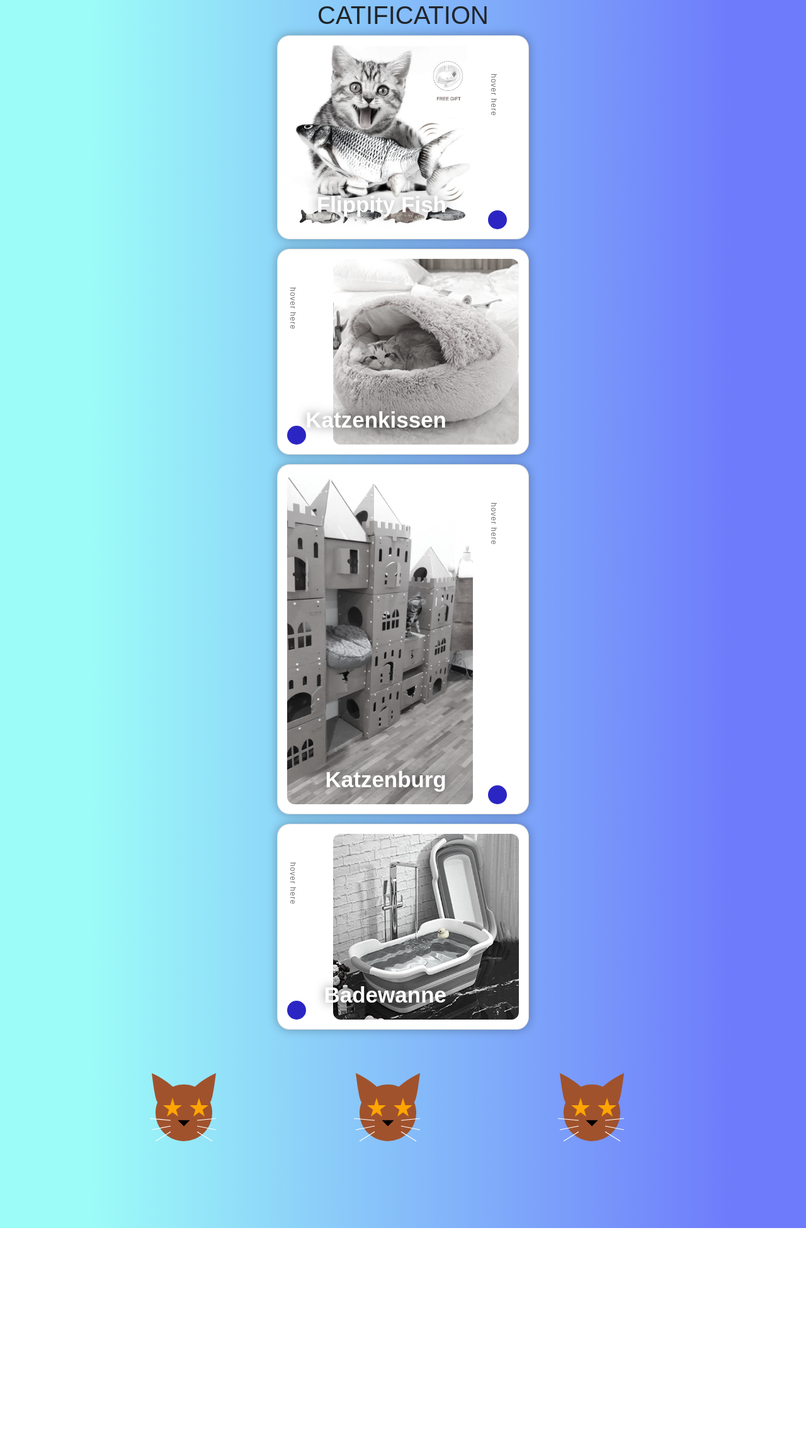
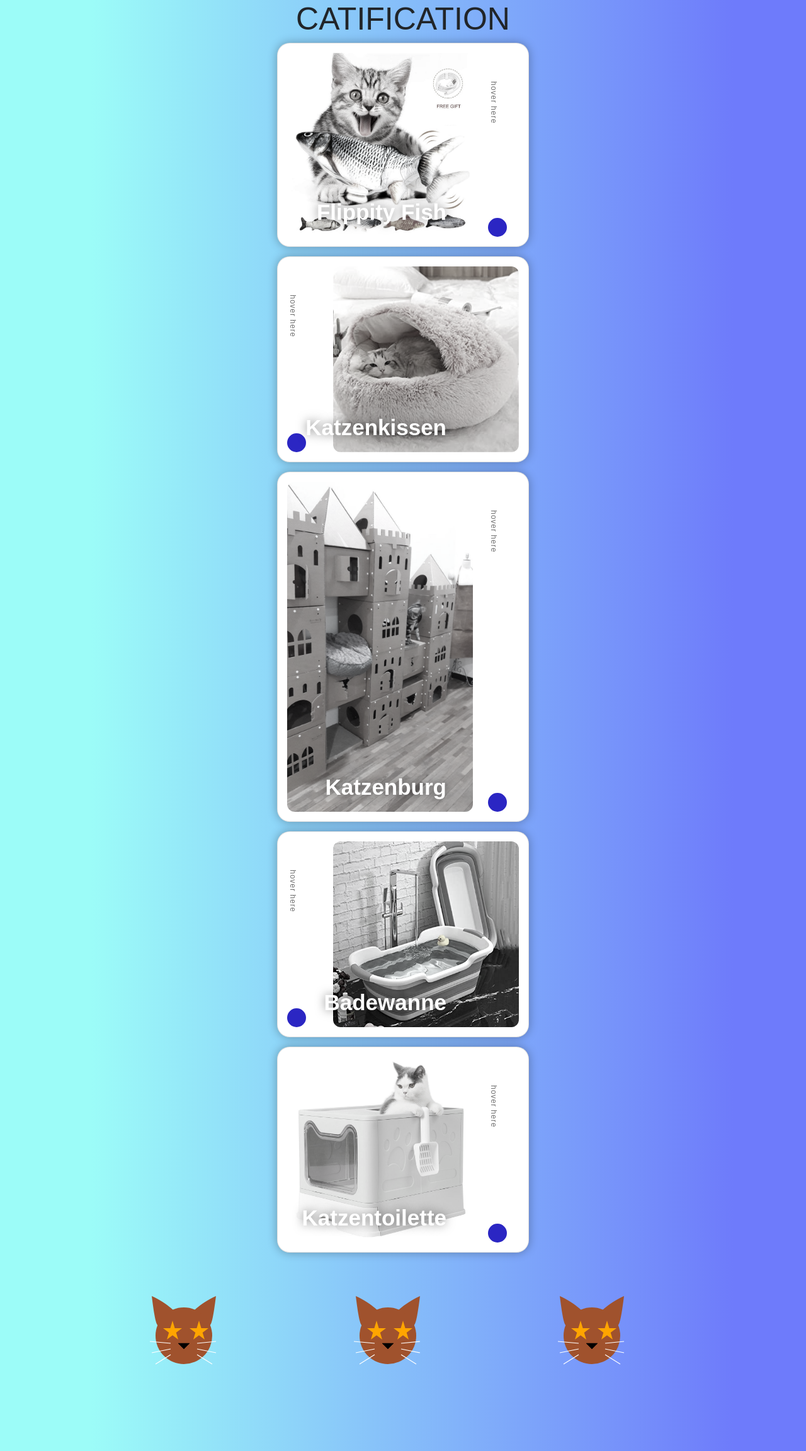
Before and after one commit to Desi7/cat-animierte-website, a React (Create React App) app: page / in a window 1280 px wide. Shown: the whole page at 63% size. Before the commit the page ends 1950 px from the top, so only its background shows below. Built offline with nearby package versions, Linux system fonts and the light colour scheme.

Commit message:
onscroll animation not finished + pushing status

```diff
--- a/package.json
+++ b/package.json
@@ -4,14 +4,16 @@
   "homepage": "https://desi7.github.io/cat-animierte-website",
   "private": true,
   "dependencies": {
+    "@react-spring/parallax": "^9.7.1",
     "@testing-library/jest-dom": "^5.16.5",
     "@testing-library/react": "^13.4.0",
     "@testing-library/user-event": "^13.5.0",
-    "aos": "^2.3.4",
+    "aos": "^3.0.0-beta.6",
     "bootstrap": "^5.1.0",
     "react": "^18.2.0",
     "react-bootstrap": "^2.7.2",
     "react-dom": "^18.2.0",
+    "react-reveal": "^1.2.2",
     "react-scripts": "5.0.1",
     "web-vitals": "^2.1.4"
   },
--- a/src/App.css
+++ b/src/App.css
@@ -1,5 +1,10 @@
 .App {
   text-align: center;
+}
+
+h1 {
+  font-size: 50px;
+  font-family: "Bahnschrift", sans-serif;
 }
 
 h1:hover {
--- a/src/App.js
+++ b/src/App.js
@@ -1,19 +1,22 @@
 import './App.css';
 import {Button, Card, Col, Row} from "react-bootstrap";
+import {Fade, Zoom} from "react-reveal";
 import KittyIcon from "./KittyIcon";
 import flippityFish from './images/flippity-fish.jpg';
 import katzenKissen from './images/katzenkissen.jpg';
 import katzenburg from './images/katzenburg.jpg';
 import katzenBadewanne from './images/katzen-badewanne.jpg';
+import katzenToilette from './images/katzen-toilette.jpg';
+import {Parallax, ParallaxLayer} from '@react-spring/parallax'
 
 export default function App() {
+
     return (
         <div className="container vh-100 d-flex align-items-center">
-            {/*Heftiger Header mit viel bling bling*/}
             <h1 className="text-center">CATIFICATION</h1>
 
-            {/*Für unsere Produkte - immer mit Text(innen) und Bild(aussen)*/}
-            <div data-aos="zoom-out-left">
+            <div>
+                <Fade left>
                     <Card>
                         <p className="text-right">text....</p>
                         <Row>
@@ -27,9 +30,11 @@ export default function App() {
                         </Row>
                         <h3>Flippity Fish</h3>
                     </Card>
+                </Fade>
             </div>
 
-            <div data-aos="zoom-out-left">
+            <div>
+                <Fade right>
                     <Card>
                         <Row>
                             <Col style={{alignSelf: "flex-end"}}>
@@ -43,9 +48,11 @@ export default function App() {
                         <h3>Katzenkissen</h3>
                         <p className="text-left">text....</p>
                     </Card>
+                </Fade>
             </div>
 
             <div>
+                <Fade left>
                     <Card>
                         <p className="text-right">text....</p>
                         <Row>
@@ -59,9 +66,11 @@ export default function App() {
                         </Row>
                         <h3>Katzenburg</h3>
                     </Card>
+                </Fade>
             </div>
 
             <div>
+                <Fade right>
                     <Card>
                         <p className="text-left">text....</p>
                         <Row>
@@ -75,7 +84,26 @@ export default function App() {
                         </Row>
                         <h3>Badewanne</h3>
                     </Card>
+                </Fade>
             </div>
+            <div>
+                <Fade left>
+                    <Card>
+                        <p className="text-right">text....</p>
+                        <Row>
+                            <Col>
+                                <img className="pic" src={katzenToilette} alt="Katzentoilette"></img>
+                            </Col>
+                            <Col style={{alignSelf: "flex-end"}}>
+                                <span>hover here</span>
+                                <Button disabled={true} style={{backgroundColor: '#2b26c3'}}></Button>
+                            </Col>
+                        </Row>
+                        <h3>Katzentoilette</h3>
+                    </Card>
+                </Fade>
+            </div>
+            <Zoom top>
                 <Row>
                     <Col>
                         <KittyIcon/>
@@ -87,7 +115,7 @@ export default function App() {
                         <KittyIcon/>
                     </Col>
                 </Row>
-
+            </Zoom>
         </div>
     );
 }
```
Also changed, not shown: 1 other file (tests, documents, lock files or other folders). Lines whose indentation alone changed are shown as unchanged.
